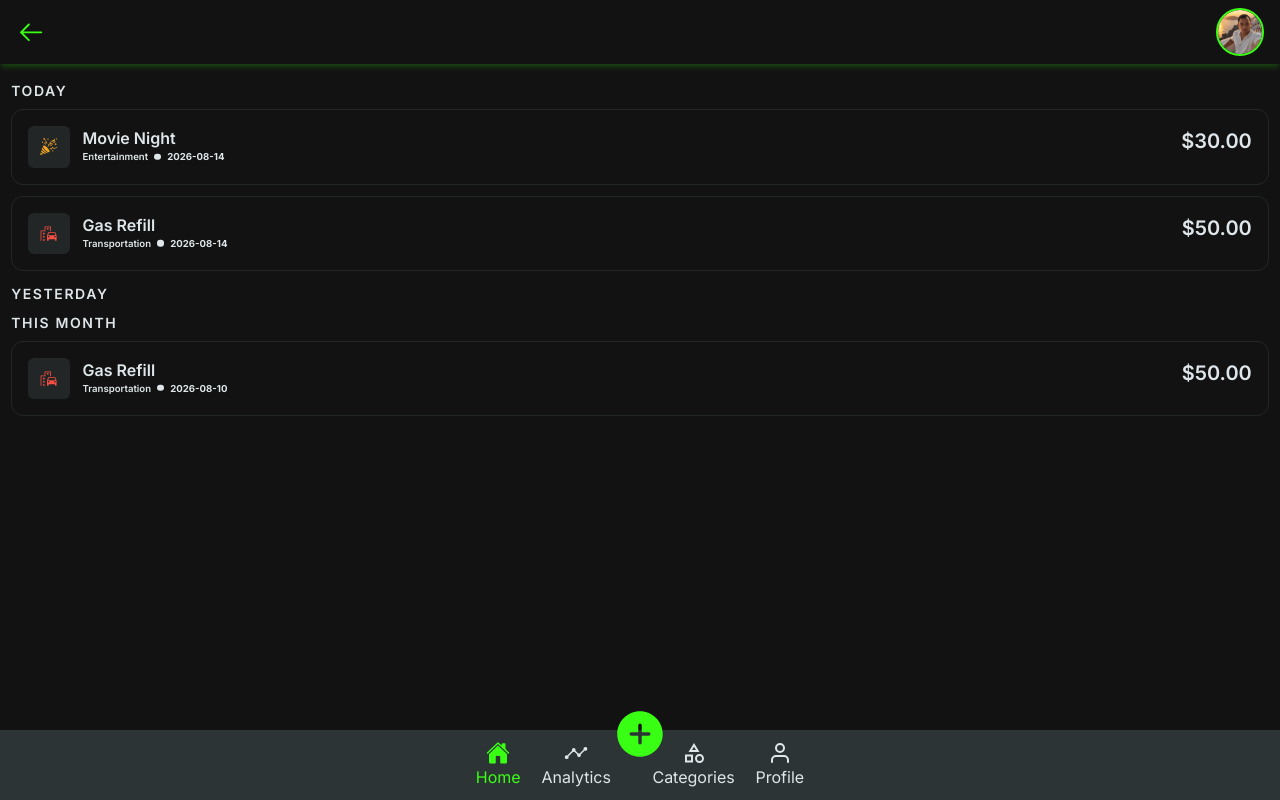
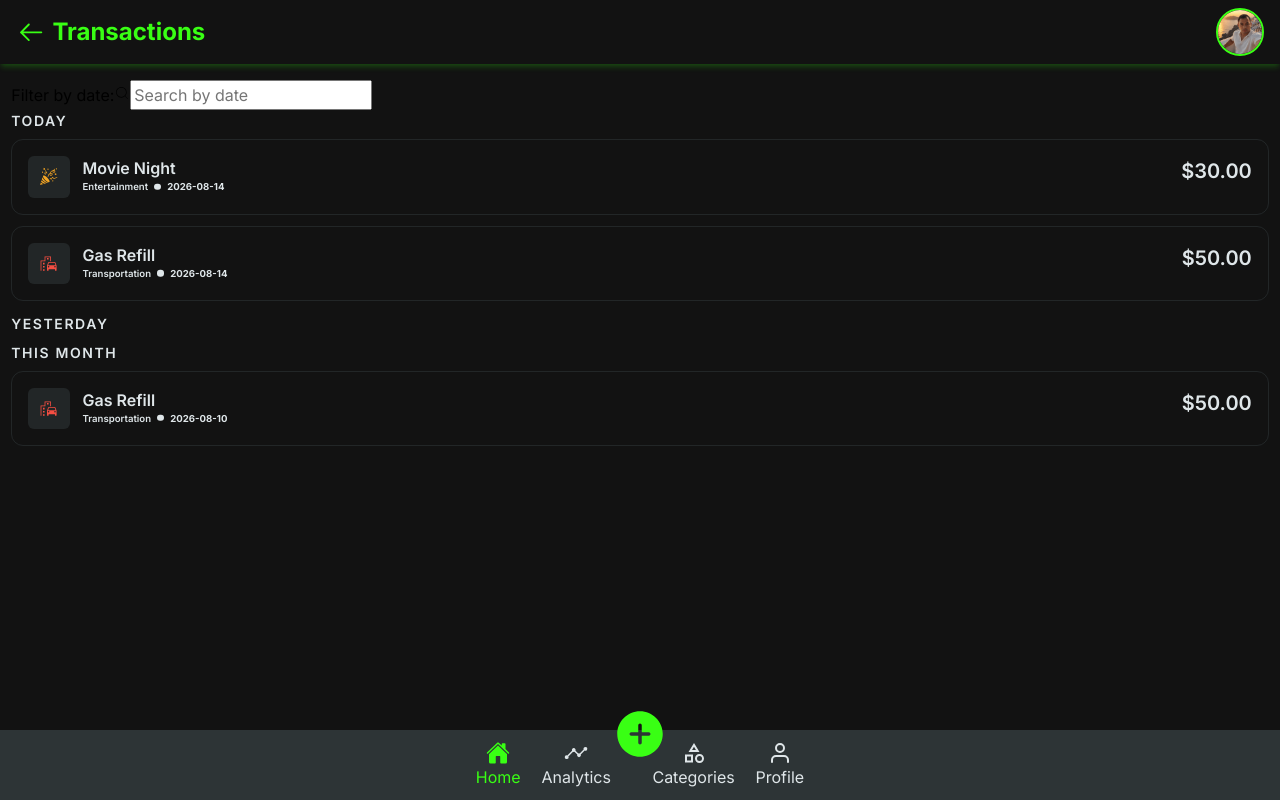
Before and after one commit to Andriamahay11master/SpendWise, a React (Vite) app: page /transactions in a window 1280 px wide. Built offline with nearby package versions, Linux system fonts and the light colour scheme.

Commit message:
add filter structure

```diff
--- a/src/components/Expenses/ExpensesList.tsx
+++ b/src/components/Expenses/ExpensesList.tsx
@@ -2,6 +2,7 @@ import { GiPartyPopper } from "react-icons/gi";
 import { IoFastFood } from "react-icons/io5";
 import { MdEmojiTransportation } from "react-icons/md";
 import ExpensesCard from "./ExpensesCard";
+import { CiSearch } from "react-icons/ci";
 
 const ExpensesList = ({}) => {
   const dateToday = new Date();
@@ -49,6 +50,16 @@ const ExpensesList = ({}) => {
   ];
   return (
     <div className="main-block">
+      <div className="expenses-filter">
+        <label htmlFor="filter">Filter by date:</label>
+        <CiSearch />
+        <input
+          type="search"
+          id="filter"
+          name="filter"
+          placeholder="Search by date"
+        />
+      </div>
       <div className="expenses-group">
         <h3 className="title-h3">today</h3>
         {dataExpenses.map((expense) => {
--- a/src/components/Header/Header.tsx
+++ b/src/components/Header/Header.tsx
@@ -4,19 +4,17 @@ import { Link } from "react-router";
 interface HeaderProps {
   icon?: React.ReactNode;
   title?: string;
-  type?: "default" | "transaction";
 }
 const Header = ({
   icon = <GiTakeMyMoney size={30} />,
   title = "SpendWise",
-  type = "default",
 }: HeaderProps) => {
   return (
     <header className="header-block">
       <div className="header-col">
         <Link to="/" className="header-logo">
           {icon}
-          {type === "default" && <strong>{title}</strong>}
+          <strong>{title}</strong>
         </Link>
       </div>
       <div className="header-col">
```
